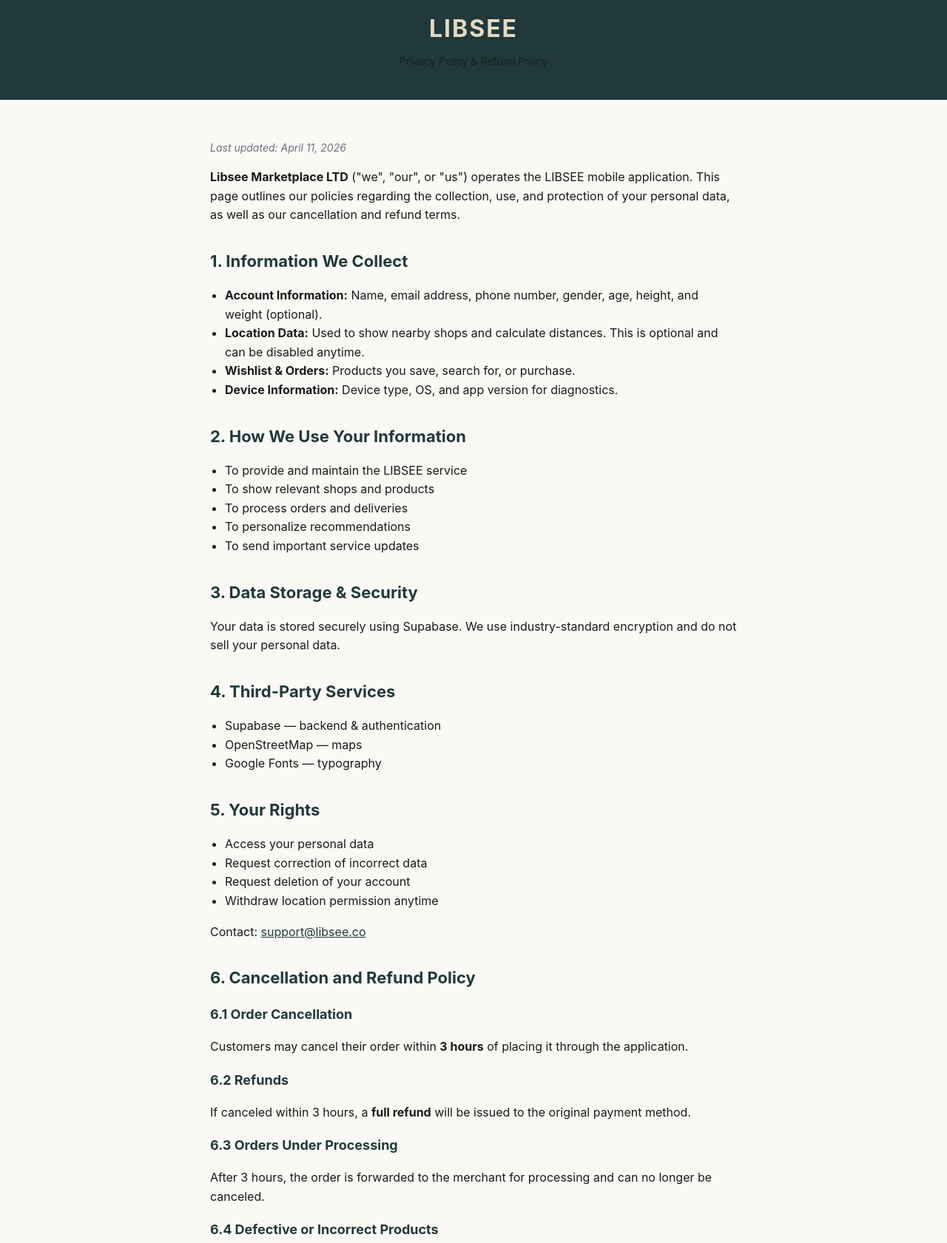
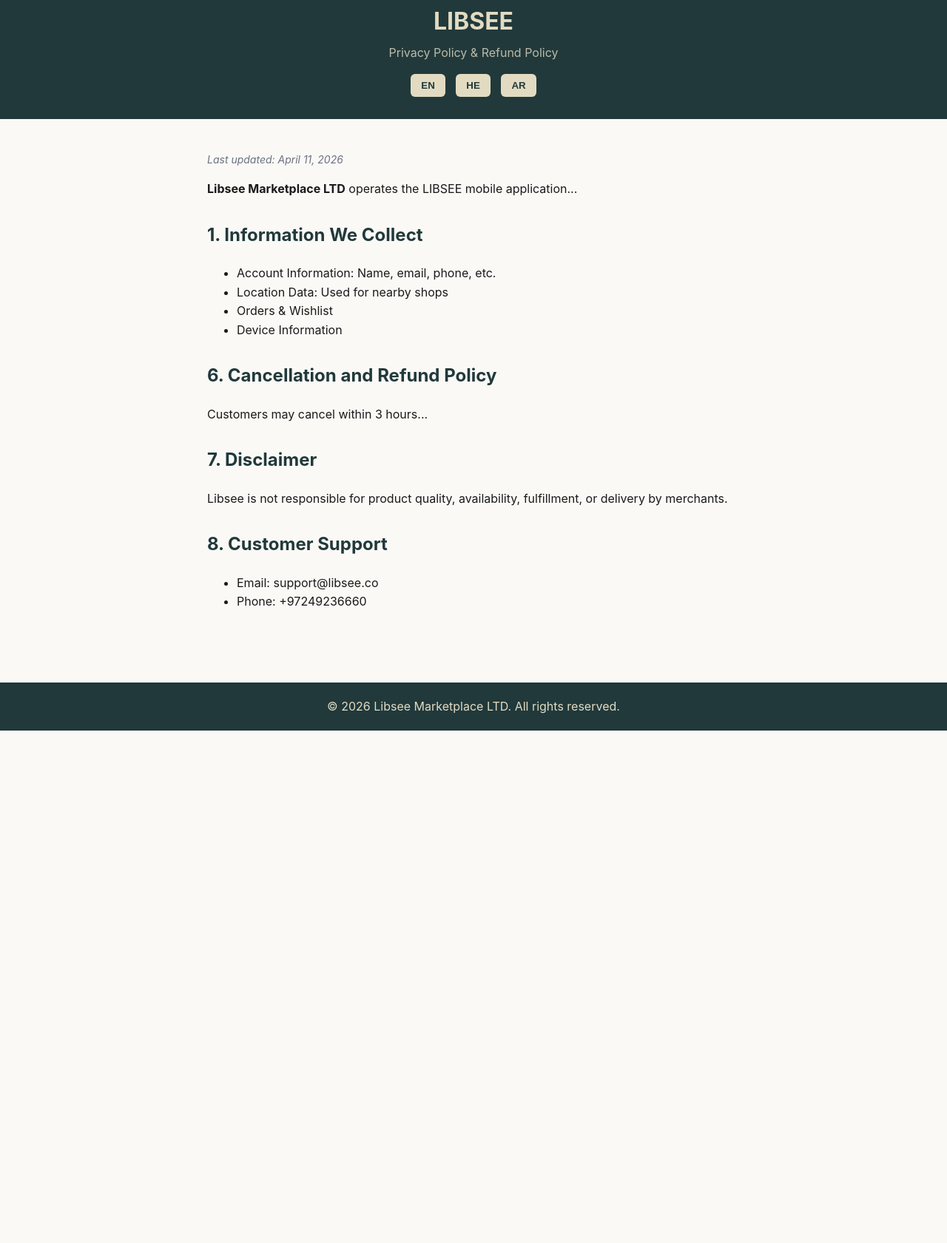
Before and after one commit to BaderShalata/LIBSEE-Help-Support, a plain HTML site: page privacy-policy.html in a window 1280 px wide. Shown: the part 27-1708 px from the top of the page at 74% size. After the commit the page ends 1015 px from the top, so only its background shows below. Drawn offline with Linux system fonts and the light colour scheme.

Commit message:
Update privacy-policy.html

```diff
--- a/privacy-policy.html
+++ b/privacy-policy.html
@@ -1,303 +1,197 @@
 <!DOCTYPE html>
-
 <html lang="en">
-
 <head>
-
   <meta charset="UTF-8">
-
   <meta name="viewport" content="width=device-width, initial-scale=1.0">
-
   <title>LIBSEE — Privacy & Policies</title>
 
   <style>
-
     :root {
-
       --primary: #21393B;
-
       --bg: #FAF9F6;
-
       --text: #1A1A1A;
-
       --muted: #6B7280;
-
       --accent: #E2DBC2;
-
     }
 
     * { box-sizing: border-box; }
 
     body {
-
       font-family: -apple-system, BlinkMacSystemFont, "Segoe UI", sans-serif;
-
       background: var(--bg);
-
       color: var(--text);
-
       line-height: 1.6;
-
       margin: 0;
-
       padding: 0;
-
     }
 
     header {
-
       background: var(--primary);
-
       color: var(--accent);
-
-      padding: 40px 20px;
-
+      padding: 30px 20px;
       text-align: center;
-
     }
 
-    header h1 { margin: 0; font-size: 32px; letter-spacing: 2px; }
+    header h1 { margin: 0; font-size: 32px; }
 
-    header p { margin: 8px 0 0; opacity: 0.8; font-size: 14px; }
+    header p { margin: 5px 0 0; opacity: 0.8; }
+
+    .lang-switch {
+      margin-top: 15px;
+    }
+
+    .lang-switch button {
+      margin: 0 5px;
+      padding: 8px 14px;
+      border: none;
+      cursor: pointer;
+      background: var(--accent);
+      color: var(--primary);
+      border-radius: 6px;
+      font-weight: bold;
+    }
 
     main {
-
       max-width: 760px;
-
-      margin: 0 auto;
-
-      padding: 40px 24px 80px;
-
+      margin: auto;
+      padding: 30px 20px 80px;
     }
 
-    h2 {
+    h2 { color: var(--primary); margin-top: 30px; }
 
-      color: var(--primary);
+    h3 { color: var(--primary); }
 
-      margin-top: 32px;
+    .section { display: none; }
 
-      margin-bottom: 10px;
-
-      font-size: 22px;
-
-    }
-
-    h3 {
-
-      color: var(--primary);
-
-      margin-top: 18px;
-
-      margin-bottom: 6px;
-
-      font-size: 18px;
-
-    }
-
-    p, li { font-size: 16px; color: var(--text); }
-
-    ul { padding-left: 20px; }
-
-    a { color: var(--primary); }
+    .active { display: block; }
 
     .last-updated {
-
       color: var(--muted);
-
       font-size: 14px;
-
       font-style: italic;
-
     }
 
     footer {
-
       background: var(--primary);
-
       color: var(--accent);
-
       text-align: center;
-
       padding: 20px;
-
-      font-size: 14px;
-
     }
 
+    /* RTL support */
+    .rtl {
+      direction: rtl;
+      text-align: right;
+    }
   </style>
-
 </head>
 
 <body>
 
-
-
 <header>
-
   <h1>LIBSEE</h1>
-
   <p>Privacy Policy & Refund Policy</p>
 
+  <div class="lang-switch">
+    <button onclick="setLang('en')">EN</button>
+    <button onclick="setLang('he')">HE</button>
+    <button onclick="setLang('ar')">AR</button>
+  </div>
 </header>
-
-
 
 <main>
 
   <p class="last-updated">Last updated: April 11, 2026</p>
 
-
-
-    <p><strong>Libsee Marketplace LTD</strong> ("we", "our", or "us") operates the LIBSEE mobile application. This page outlines our policies regarding the collection, use, and protection of your personal data, as well as our cancellation and refund terms.</p>
-
-
+  <!-- ENGLISH -->
+  <div id="en" class="section active">
+    <p><strong>Libsee Marketplace LTD</strong> operates the LIBSEE mobile application...</p>
 
     <h2>1. Information We Collect</h2>
-
     <ul>
-
-      <li><strong>Account Information:</strong> Name, email address, phone number, gender, age, height, and weight (optional).</li>
-
-      <li><strong>Location Data:</strong> Used to show nearby shops and calculate distances. This is optional and can be disabled anytime.</li>
-
-      <li><strong>Wishlist & Orders:</strong> Products you save, search for, or purchase.</li>
-
-      <li><strong>Device Information:</strong> Device type, OS, and app version for diagnostics.</li>
-
+      <li>Account Information: Name, email, phone, etc.</li>
+      <li>Location Data: Used for nearby shops</li>
+      <li>Orders & Wishlist</li>
+      <li>Device Information</li>
     </ul>
 
+    <h2>6. Cancellation and Refund Policy</h2>
+    <p>Customers may cancel within 3 hours...</p>
 
+    <h2>7. Disclaimer</h2>
+    <p>Libsee is not responsible for product quality, availability, fulfillment, or delivery by merchants.</p>
 
-    <h2>2. How We Use Your Information</h2>
+    <h2>8. Customer Support</h2>
+    <ul>
+      <li>Email: support@libsee.co</li>
+      <li>Phone: +97249236660</li>
+    </ul>
+  </div>
 
+  <!-- HEBREW -->
+  <div id="he" class="section rtl">
+    <p><strong>ליבסי מרקטפלייס בע״מ</strong> מפעילה את אפליקציית LIBSEE...</p>
+
+    <h2>1. מידע שאנו אוספים</h2>
     <ul>
-
-      <li>To provide and maintain the LIBSEE service</li>
-
-      <li>To show relevant shops and products</li>
-
-      <li>To process orders and deliveries</li>
-
-      <li>To personalize recommendations</li>
-
-      <li>To send important service updates</li>
-
+      <li>פרטי חשבון: שם, אימייל, טלפון וכו'</li>
+      <li>נתוני מיקום</li>
+      <li>הזמנות ורשימת משאלות</li>
+      <li>מידע על המכשיר</li>
     </ul>
 
+    <h2>6. ביטול והחזר כספי</h2>
+    <p>ניתן לבטל הזמנה תוך 3 שעות...</p>
 
+    <h2>7. הבהרה</h2>
+    <p>ליבסי אינה אחראית על איכות, זמינות או אספקת מוצרים על ידי הסוחרים.</p>
 
-    <h2>3. Data Storage & Security</h2>
+    <h2>8. שירות לקוחות</h2>
+    <ul>
+      <li>אימייל: support@libsee.co</li>
+      <li>טלפון: +97249236660</li>
+    </ul>
+  </div>
 
-    <p>Your data is stored securely using Supabase. We use industry-standard encryption and do not sell your personal data.</p>
+  <!-- ARABIC -->
+  <div id="ar" class="section rtl">
+    <p><strong>شركة Libsee Marketplace LTD</strong> تشغّل تطبيق LIBSEE...</p>
 
-
-
-    <h2>4. Third-Party Services</h2>
-
+    <h2>1. المعلومات التي نجمعها</h2>
     <ul>
-
-      <li>Supabase — backend & authentication</li>
-
-      <li>OpenStreetMap — maps</li>
-
-      <li>Google Fonts — typography</li>
-
+      <li>معلومات الحساب</li>
+      <li>بيانات الموقع</li>
+      <li>الطلبات وقائمة الرغبات</li>
+      <li>معلومات الجهاز</li>
     </ul>
 
+    <h2>6. سياسة الإلغاء والاسترداد</h2>
+    <p>يمكن إلغاء الطلب خلال 3 ساعات...</p>
 
+    <h2>7. إخلاء المسؤولية</h2>
+    <p>ليست Libsee مسؤولة عن جودة المنتجات أو توفرها أو التوصيل أو تنفيذ الطلبات من قبل التجار.</p>
 
-    <h2>5. Your Rights</h2>
-
+    <h2>8. دعم العملاء</h2>
     <ul>
-
-      <li>Access your personal data</li>
-
-      <li>Request correction of incorrect data</li>
-
-      <li>Request deletion of your account</li>
-
-      <li>Withdraw location permission anytime</li>
-
+      <li>البريد الإلكتروني: support@libsee.co</li>
+      <li>الهاتف: +97249236660</li>
     </ul>
-
-
-
-    <p>Contact: <a href="mailto:support@libsee.co">support@libsee.co</a></p>
-
-
-
-    <h2>6. Cancellation and Refund Policy</h2>
-
-
-
-    <h3>6.1 Order Cancellation</h3>
-
-    <p>Customers may cancel their order within <strong>3 hours</strong> of placing it through the application.</p>
-
-
-
-    <h3>6.2 Refunds</h3>
-
-    <p>If canceled within 3 hours, a <strong>full refund</strong> will be issued to the original payment method.</p>
-
-
-
-    <h3>6.3 Orders Under Processing</h3>
-
-    <p>After 3 hours, the order is forwarded to the merchant for processing and can no longer be canceled.</p>
-
-
-
-    <h3>6.4 Defective or Incorrect Products</h3>
-
-    <p>If a customer receives a defective, damaged, or incorrect product, they must contact support within <strong>48 hours</strong> of delivery. A refund, replacement, or resolution may be provided after review.</p>
-
-
-
-    <h2>7. Disclaimer</h2>
-
-    <p>
-
-      Libsee operates as a platform connecting customers with independent merchants.
-
-      We are not responsible for product quality, availability, accuracy of listings, fulfillment, or delivery services provided by merchants.
-
-      All responsibility for products lies with the respective merchants.
-
-    </p>
-
-
-
-    <h2>8. Customer Support</h2>
-
-    <ul>
-
-      <li><strong>Email:</strong> <a href="mailto:support@libsee.co">support@libsee.co</a></li>
-
-      <li><strong>Phone:</strong> +97249236660</li>
-
-    </ul>
-
-
-
-    <h2>9. Changes to This Policy</h2>
-
-    <p>We may update this policy from time to time. Updates will be posted on this page with a revised date.</p>
-
-
+  </div>
 
 </main>
 
-
-
 <footer>
-
   &copy; 2026 Libsee Marketplace LTD. All rights reserved.
-
 </footer>
 
-
+<script>
+  function setLang(lang) {
+    document.querySelectorAll('.section').forEach(el => {
+      el.classList.remove('active');
+    });
+    document.getElementById(lang).classList.add('active');
+  }
+</script>
 
 </body>
-
 </html>
```
Lines whose indentation alone changed are shown as unchanged.
